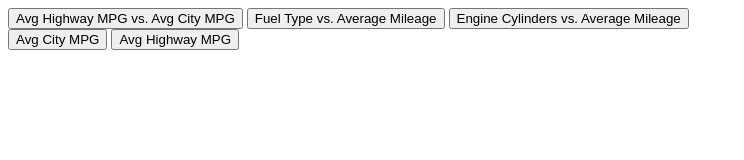
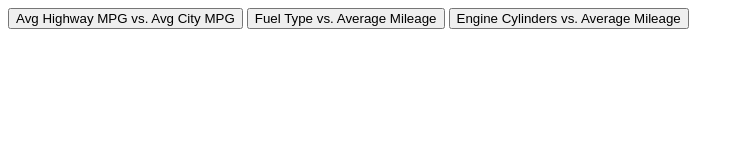
Before and after one commit to akhila-prodduturi/akhila-prodduturi.github.io, a plain HTML site: page index.html in a window 1280 px wide. Shown: the whole page, without its empty margins (0-744 px from the left). Drawn offline with nearby package versions, Linux system fonts and the light colour scheme.

Commit message:
Update index.html

```diff
--- a/index.html
+++ b/index.html
@@ -19,10 +19,6 @@
         <button onclick="chartHandler(1)">Avg Highway MPG vs. Avg City MPG</button>
         <button onclick="chartHandler(2)">Fuel Type vs. Average Mileage</button>
         <button onclick="chartHandler(3)">Engine Cylinders vs. Average Mileage</button>
-    </div>
-    <div>
-        <button onclick="update(City)">Avg City MPG</button>
-        <button onclick="update(Highway)">Avg Highway MPG</button>
     </div>
     <div id="slide1"></div>
     <div id="slide2"></div>
```
